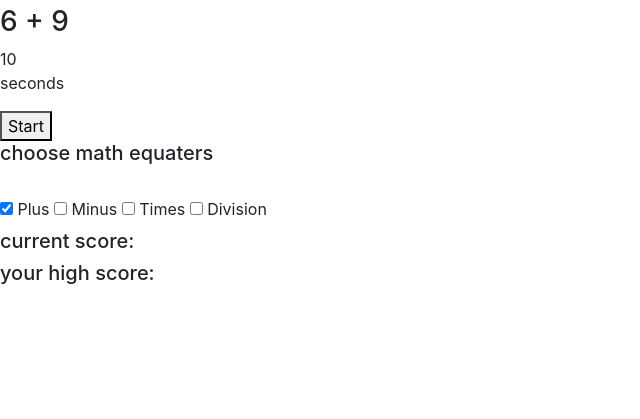
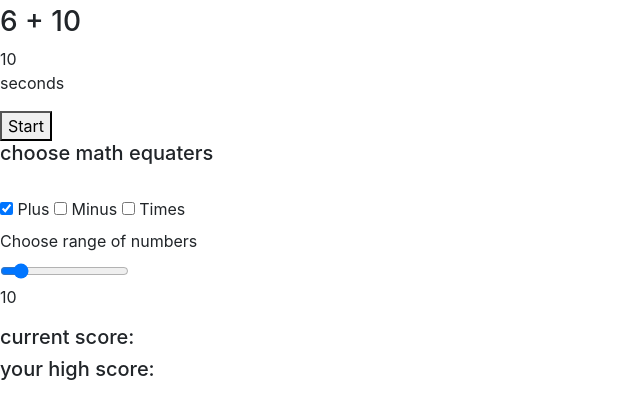
Before and after one commit to schneur/fun-math-game, a plain HTML site: page index.html in a window 1280 px wide. Shown: the part 41-460 px from the top of the page, without its empty margins (0-640 px from the left). Drawn offline with nearby package versions, Linux system fonts and the light colour scheme.

Commit message:
user can choose a range of numbers to be asked

```diff
--- a/index.html
+++ b/index.html
@@ -33,9 +33,12 @@
     <input id="times" name="times" class="equations" value="x" type="checkbox">
     <label for="times">Times</label>
 
-      <input id="division" name="division" class="equations" class="equations" value="÷" type="checkbox">
-      <label for="division">Division</label>
-
+    <form>
+      <label for="vol">Choose range of numbers</label>
+      <br>
+      <input type="range" id="vol" name="vol" min="5" step="5" max="50" value="10">
+      <p class="usersRange">10</p>
+    </form>
 
     <form>
       <input type="number" id="user-input" name="userInput">
--- a/script.js
+++ b/script.js
@@ -40,15 +40,22 @@ var swapNumbers = function () {
   }
 };
 
-var getNewEquation = function () {
+var getNewEquation = function (max) {
   randomOperater();
-  firstRandomNumber = getRandomIntBetween(1,9);
-  secondRandomNumber = getRandomIntBetween(1,9);
+  firstRandomNumber = getRandomIntBetween(1,max);
+  secondRandomNumber = getRandomIntBetween(1,max);
   swapNumbers();
   mathEquation.innerHTML = firstRandomNumber + " " + currentOperater + " " + secondRandomNumber;
 };
 
-getNewEquation();
+var usersRange = 10;
+
+$('#vol').on('click', function () {
+  usersRange = $("#vol").val();
+  $('.usersRange').text(usersRange);
+});
+
+getNewEquation(usersRange);
 
 var timerSpan = document.body.querySelector("#timer");
 var seconds = 10;
@@ -101,7 +108,7 @@ var correctAnswer = function () {
   score += 1;
   $('.score').text("score: " + score);
   $('#user-input').val("");
-  getNewEquation();
+  getNewEquation(usersRange);
 }
 
 var CheckTimer = function () {
@@ -113,7 +120,7 @@ var CheckTimer = function () {
     timerSpan.innerHTML = seconds;
     $('#user-input').hide();
     updateHighScore();
-    getNewEquation();
+    getNewEquation(usersRange);
     $('#user-input').val("");
     $('.startTimer').show();
   }
```
Lines whose indentation alone changed are shown as unchanged.
